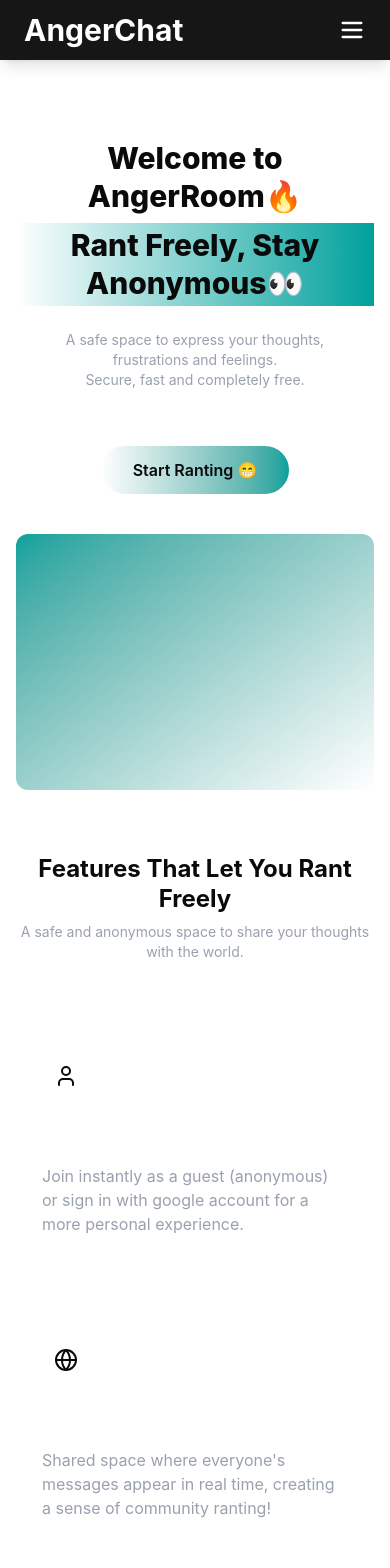
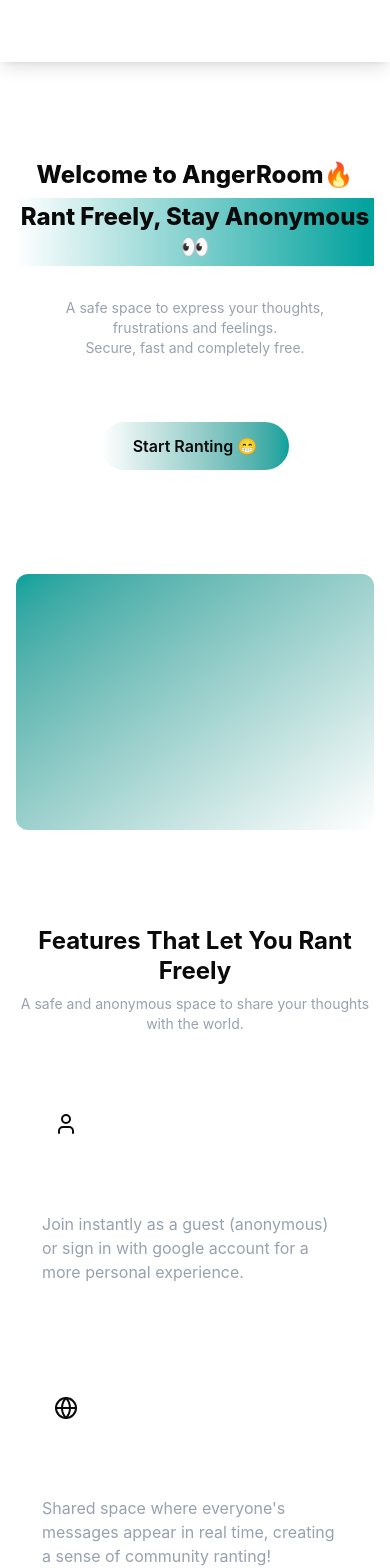
Before and after one commit to balajiNadar08/Anger-Room, a Next.js app: page / in a window 390 px wide. Shown: the top 1568 px of the page. Built offline with nearby package versions, Linux system fonts and the light colour scheme.

Commit message:
Made changes in sizes and glassmorphism

```diff
--- a/app/page.tsx
+++ b/app/page.tsx
@@ -7,8 +7,8 @@ export default function Home() {
     <div className="flex flex-col">
       <Navbar />
 
-      <div className="flex flex-col items-center justify-center pt-20 md:pt-32 lg:pt-40 pb-10 md:pb-14 gap-6 md:gap-8 lg:gap-10 px-4 md:px-6 lg:px-8">
-        <div className="flex flex-col gap-2 md:gap-3 text-3xl md:text-4xl lg:text-5xl font-extrabold text-center max-w-4xl">
+      <div className="flex flex-col items-center justify-center pt-[10rem] md:pt-[12rem] pb-26 gap-8 md:gap-12 lg:gap-10 px-4 md:px-6 lg:px-8">
+        <div className="flex flex-col gap-2 md:gap-3 text-2xl md:text-4xl lg:text-5xl font-extrabold text-center max-w-4xl">
           <p className="leading-tight">Welcome to AngerRoom🔥</p>
           <p className="bg-gradient-to-r to-[#00A19C] py-1 leading-tight">
             Rant Freely, Stay Anonymous👀
@@ -42,8 +42,8 @@ export default function Home() {
       </div>
 
 
-      <div className="flex flex-col items-center pt-16 md:pt-30 pb-16 md:pb-20 lg:pb-50 px-4 md:px-6 lg:px-8">
-        <div className="max-w-4xl mb-6 text-center">
+      <div className="flex flex-col items-center pt-24 md:pt-30 pb-16 md:pb-20 lg:pb-50 px-4 md:px-8 lg:px-8">
+        <div className="max-w-4xl md:pb-4 text-center">
           <p className="text-2xl md:text-3xl font-bold pb-2 leading-tight">
             Features That Let You Rant Freely
           </p>
@@ -73,6 +73,8 @@ export default function Home() {
           </Feature>
         </div>
       </div>
+
+
     </div>
   );
 }
--- a/components/Navbar.tsx
+++ b/components/Navbar.tsx
@@ -23,7 +23,7 @@ const Navbar = () => {
   ];
 
   return (
-    <div className="shadow-lg bg-[#161616]">
+    <div className="fixed top-0 left-0 w-full bg-white/5 backdrop-blur-md border border-white/10 z-20 shadow-lg ">
       <div className="flex items-center justify-between px-6 py-3">
         <Link href="/">
           <h1 className="text-3xl text-[#FFF] font-bold">AngerChat</h1>
@@ -75,7 +75,7 @@ const Navbar = () => {
             initial={{ height: 0, opacity: 0 }}
             animate={{ height: "auto", opacity: 1 }}
             exit={{ height: 0, opacity: 0 }}
-            className="flex flex-col px-6 py-3 space-y-3 md:hidden  bg-[#161616] border-t"
+            className="flex flex-col px-6 py-3 space-y-3 md:hidden bg-white/5 backdrop-blur-md border border-white/10"
           >
             {navItems.map((item, index) => (
               <Link
```
